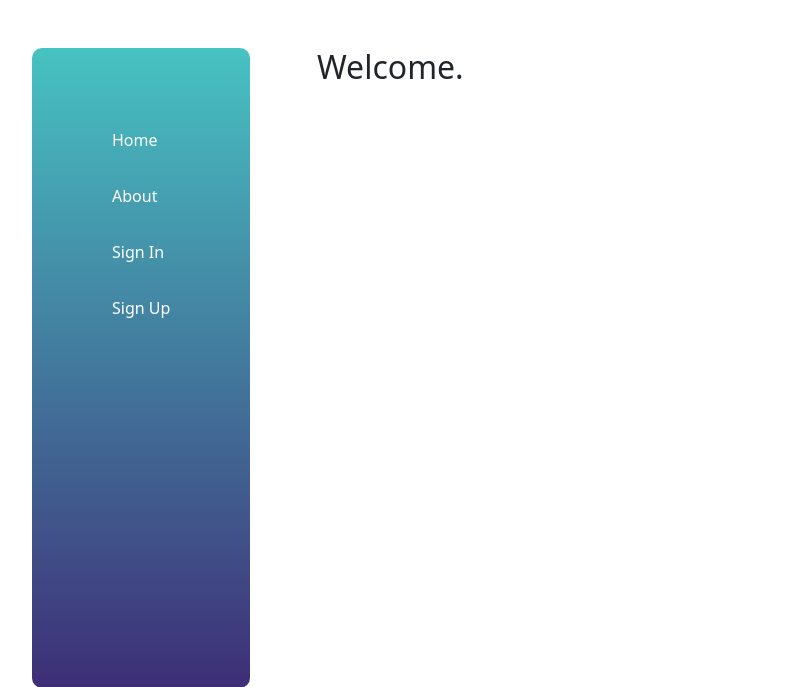
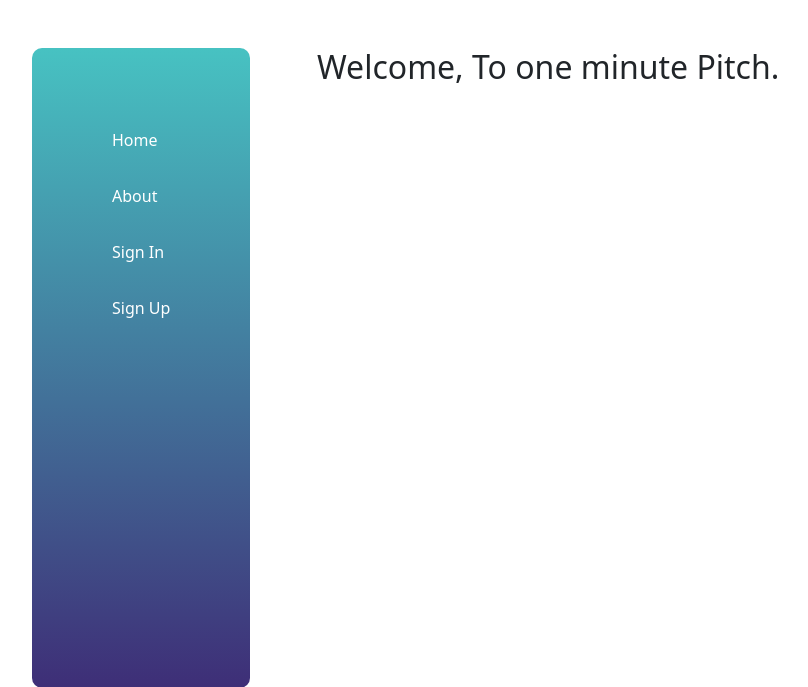
Before and after one commit to Willbeckh/one-time, a Flask app: page / in a window 1280 px wide. Shown: the top 687 px of the page, without its empty margins (86-894 px from the left). Run offline with Flask 2, Linux system fonts and the light colour scheme; data that the repository does not hold is empty; some libraries are stand-ins or nearby versions.

Commit message:
st: update landing page welcome text

```diff
--- a/app/templates/index.html
+++ b/app/templates/index.html
@@ -10,7 +10,7 @@
   {% if current_user.is_authenticated %}
   <h2>Hello, {{ current_user.username }}</h2>
   {% else %}
-  <h2>Welcome.</h2>
+  <h2>Welcome, To one minute Pitch.</h2>
   {% endif %}
 
   <!--  -->
```
